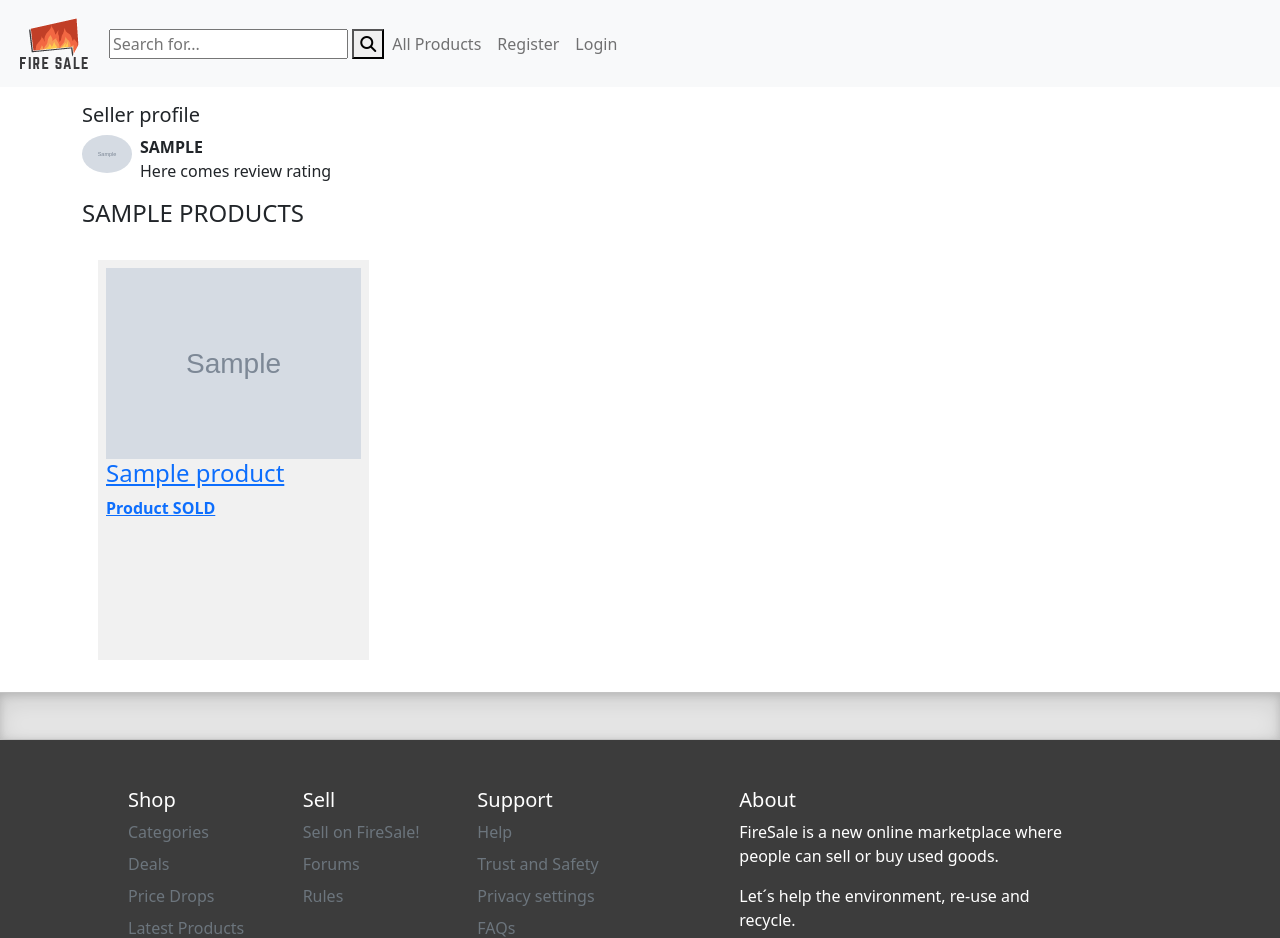
After one commit to tjorvio/django-tango, a Django app: page /users/seller_profile/1 in a window 1280 px wide. The commit adds this page. Shown: the top 938 px of the page. Run offline with Django 4.2, Linux system fonts and the light colour scheme; tables that the repository leaves empty hold one stand-in row (values such as "Sample post"); grey boxes marked "Sample" are stand-in pictures; some libraries are stand-ins or nearby versions.

Commit message:
Seller profile page - Shows products, missing reviews

```diff
--- a/FireSale/forms/product_form.py
+++ b/FireSale/forms/product_form.py
@@ -1,7 +1,7 @@
 from django.forms import ModelForm, widgets
 from django import forms
 
-from product.models import Product
+from product.models import Product, Picture
 
 
 # Forms.
--- a/templates/product/product_details.html
+++ b/templates/product/product_details.html
@@ -1,4 +1,5 @@
 {% extends "base.html" %}
+{% load static %}
 {% block content %}
     <h1>{{ product.name }}</h1>
     <p>{{ product.description }}</p>
@@ -7,6 +8,7 @@
     {% else %}
         <p>${{ product.price }}</p>
     {% endif %}
+        {% include 'user/product_seller.html' with seller_profile=seller %}
     {% for product_picture in product.picture_set.all %}
         <img class="product-picture" src="{{ product_picture.picture }}" alt="Picture of product"/>
     {% endfor %}
--- /dev/null
+++ b/templates/user/seller_profile.html
@@ -0,0 +1,18 @@
+{% extends "base.html" %}
+{% load static %}
+{% block content %}
+     <div class="spacer"></div>
+    <h5>Seller profile</h5>
+    <div class="profile-img-container">
+        <img class="profile-img" src="{{ profile_info.Picture }}" alt="Profile-image"/>
+    </div>
+    <span class="user-name text-uppercase">{{ profile_info.user.username }}</span><br>
+    <span>Here comes review rating</span>
+     <div class="spacer"></div>
+    <h4 class="text-uppercase">{{ profile_info.user.username }} PRODUCTS</h4>
+    <div class="product-container">
+    {% for product in seller_products %}
+        {% include 'product/single_product.html' with product=product %}
+    {% endfor %}
+    </div>
+{% endblock %}
--- a/user/urls.py
+++ b/user/urls.py
@@ -12,4 +12,5 @@ urlpatterns = [
     path('profile/edit', views.edit_profile, name='edit_profile'),
     path('accept/<int:id>', views.accept_bid, name='accept_bid'),
     path('decline/<int:id>', views.decline_bid, name='decline_bid'),
+    path('seller_profile/<int:id>', views.seller_profile, name='seller_profile'),
 ]
--- a/user/views.py
+++ b/user/views.py
@@ -90,3 +90,15 @@ def decline_bid(request, id):
     bid.StatusID = Status.objects.get(id=3)
     bid.save()
     return redirect('profile')
+
+
+def seller_profile(request, id):
+    # Here we are missing review data and rating
+    # products =   # .values_list('id')
+    seller = Profile.objects.get(id=id).user
+
+    context = {
+        'profile_info': Profile.objects.get(id=id),
+        'seller_products': Product.objects.filter(sellerID=seller),
+               }
+    return render(request, 'user/seller_profile.html', context)
```
Also changed, not shown: product/views.py (+8 -3 lines), templates/user/product_seller.html (added, +13 -0 lines).
